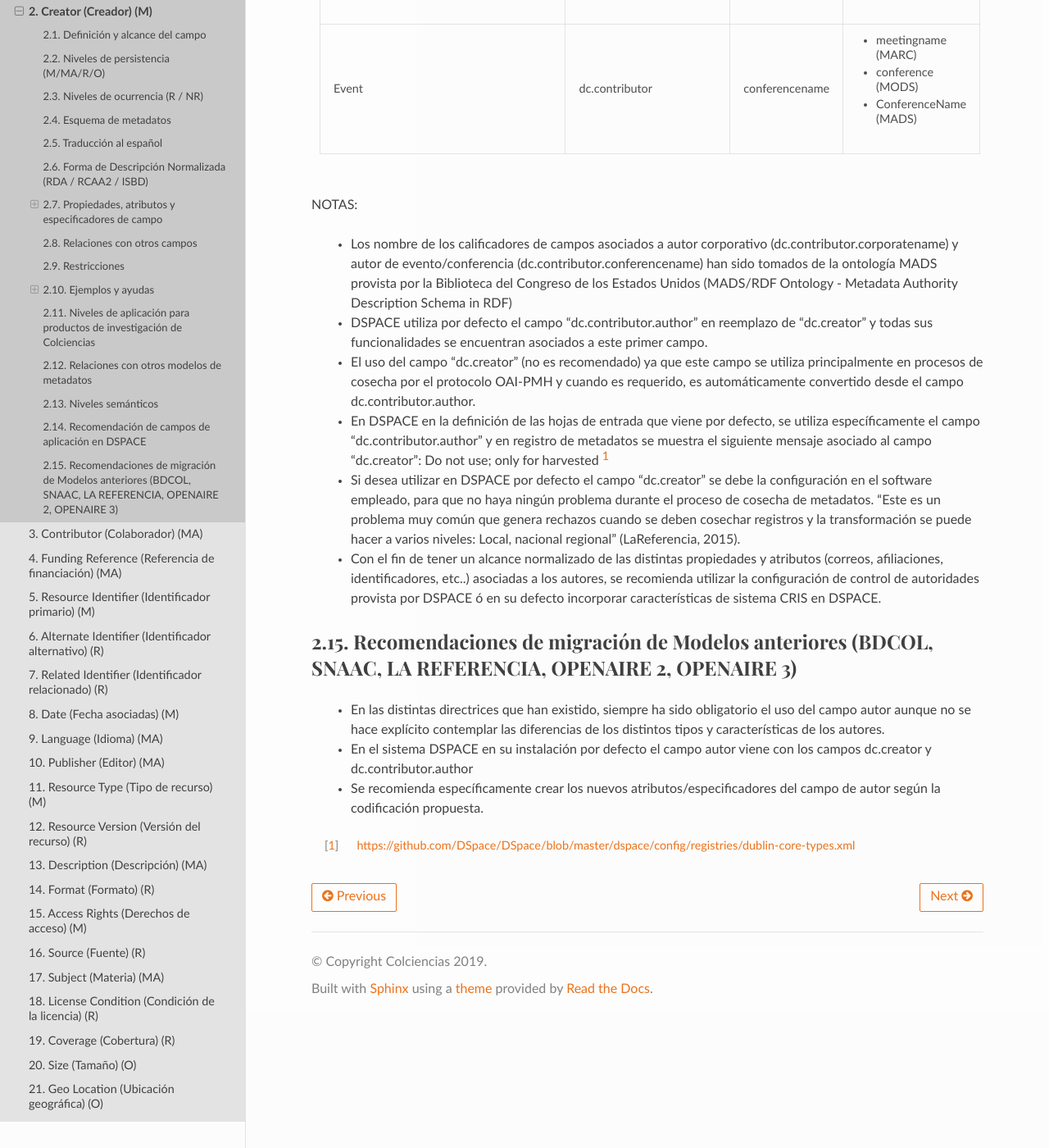
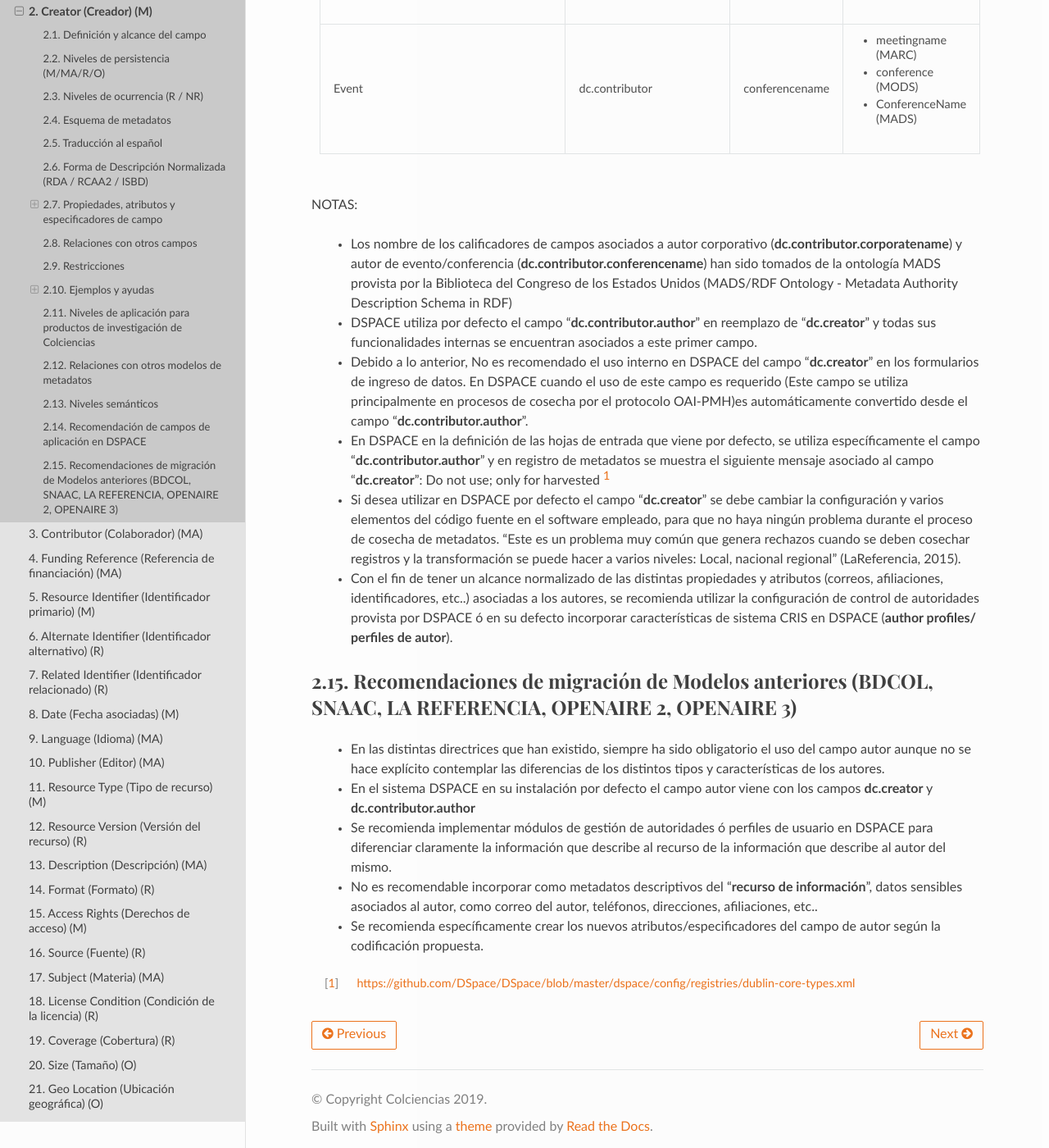
Before and after one commit to rcic/openaire4, a Sphinx documentation site: the page built from docs/field_creator.rst, in a window 1280 px wide and 1400 px high, scrolled down 6975 px. Shown: the whole window at 82% size. Built offline with Sphinx 7.4.7 and the Read the Docs theme 2.0.0, drawn with Linux system fonts in a browser that asks for light colours; some web fonts are replaced; a script that is not in the unit is left out; some of the changed text lies outside the part shown.

Commit message:
Update field_creator.rst

```diff
--- a/docs/field_creator.rst
+++ b/docs/field_creator.rst
@@ -268,7 +268,7 @@ El campo **Autor (datacite:creator)** es utilizado por los siguientes esquemas d
 Niveles semánticos
 ------------------
 - Este campo contempla la utilización de distintos **sistemas de gestión de autoridades de nombre** que normalizan semánticamente los autores.
-- Cada registro presente en estos **sistemas de gestión de autoridades de nombre provee una Identificación persistente.**
+- Cada registro presente en estos **sistemas de gestión de autoridades de nombre provee una identificación persistente para cada autor.**
 - **Adicionalmente dichos sistemas proveen una URI única que debe ser enlazada y utilizada en el campo de metadatos asociado.**
 - **En su mayoría, los sistemas de gestión de autoridades de nombre** contemplan la exportación de registros en representaciones semánticas MADS/SKOS a través de formatos MARCXML, RDF, XML, N3, Turtle, JSON.
 
@@ -294,18 +294,20 @@ Se recomienda crear/modificar el componente de registro de metadatos (y sus corr
 
 NOTAS:
 
-  - Los nombre de los calificadores de campos asociados a autor corporativo (dc.contributor.corporatename) y autor de evento/conferencia (dc.contributor.conferencename) han sido tomados de la ontología MADS provista por la Biblioteca del Congreso de los Estados Unidos (MADS/RDF Ontology - Metadata Authority Description Schema in RDF)
-  - DSPACE utiliza por defecto el campo “dc.contributor.author” en reemplazo de “dc.creator”  y todas sus funcionalidades se encuentran asociados a este primer campo.
-  - El uso del campo “dc.creator” (no es recomendado) ya que este campo se utiliza principalmente en procesos de cosecha por el protocolo OAI-PMH y cuando es requerido, es automáticamente convertido desde el campo dc.contributor.author.
-  - En DSPACE en la definición de las hojas de entrada que viene por defecto, se utiliza específicamente el campo “dc.contributor.author” y en registro de metadatos se muestra el siguiente mensaje asociado al campo “dc.creator”: Do not use; only for harvested [#]_
-  - Si desea utilizar en DSPACE por defecto el campo “dc.creator” se debe la configuración en el software empleado, para que no haya ningún problema durante el proceso de cosecha de metadatos. “Este es un problema muy común que genera rechazos cuando se deben cosechar registros y la transformación se puede hacer a varios niveles: Local, nacional regional” (LaReferencia, 2015).
-  - Con el fin de tener un alcance normalizado de las distintas propiedades y atributos (correos, afiliaciones, identificadores, etc..) asociadas a los autores, se recomienda utilizar la configuración de control de autoridades provista por DSPACE ó en su defecto incorporar características de sistema CRIS en DSPACE.
+  - Los nombre de los calificadores de campos asociados a autor corporativo (**dc.contributor.corporatename**) y autor de evento/conferencia (**dc.contributor.conferencename**) han sido tomados de la ontología MADS provista por la Biblioteca del Congreso de los Estados Unidos (MADS/RDF Ontology - Metadata Authority Description Schema in RDF)
+  - DSPACE utiliza por defecto el campo “**dc.contributor.author**” en reemplazo de “**dc.creator**”  y todas sus funcionalidades internas se encuentran asociados a este primer campo.
+  - Debido a lo anterior, No es recomendado el uso interno en DSPACE del campo “**dc.creator**” en los formularios de ingreso de datos. En DSPACE cuando el uso de este campo es requerido (Este campo se utiliza principalmente en procesos de cosecha por el protocolo OAI-PMH)es automáticamente convertido desde el campo "**dc.contributor.author**".
+  - En DSPACE en la definición de las hojas de entrada que viene por defecto, se utiliza específicamente el campo “**dc.contributor.author**” y en registro de metadatos se muestra el siguiente mensaje asociado al campo “**dc.creator**”: Do not use; only for harvested [#]_
+  - Si desea utilizar en DSPACE por defecto el campo “**dc.creator**” se debe cambiar la configuración y varios elementos del código fuente en el software empleado, para que no haya ningún problema durante el proceso de cosecha de metadatos. “Este es un problema muy común que genera rechazos cuando se deben cosechar registros y la transformación se puede hacer a varios niveles: Local, nacional regional” (LaReferencia, 2015).
+  - Con el fin de tener un alcance normalizado de las distintas propiedades y atributos (correos, afiliaciones, identificadores, etc..) asociadas a los autores, se recomienda utilizar la configuración de control de autoridades provista por DSPACE ó en su defecto incorporar características de sistema CRIS en DSPACE (**author profiles/ perfiles de autor**).
 
 Recomendaciones de migración de Modelos anteriores (BDCOL, SNAAC, LA REFERENCIA, OPENAIRE 2, OPENAIRE 3)
 --------------------------------------------------------------------------------------------------------
 
   - En las distintas directrices que han existido, siempre ha sido obligatorio el uso del campo autor aunque no se hace explícito contemplar las diferencias de los distintos tipos y características de los autores.
-  - En el sistema DSPACE en su instalación por defecto el campo autor viene con los campos dc.creator y dc.contributor.author
+  - En el sistema DSPACE en su instalación por defecto el campo autor viene con los campos **dc.creator** y **dc.contributor.author**
+  - Se recomienda implementar módulos de gestión de autoridades ó perfiles de usuario en DSPACE para diferenciar claramente la información que describe al recurso de la información que describe al autor del mismo.
+  - No es recomendable incorporar como metadatos descriptivos del "**recurso de información**", datos sensibles asociados al autor, como correo del autor, teléfonos, direcciones, afiliaciones, etc..
   - Se recomienda específicamente crear los nuevos atributos/especificadores del campo de autor según la codificación propuesta.
 
 
```
